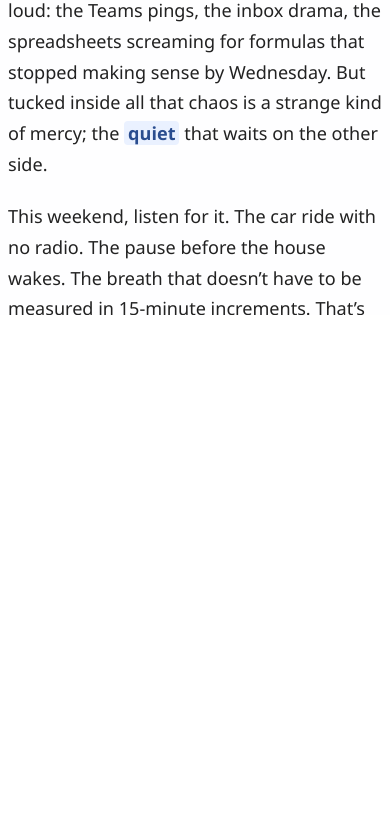
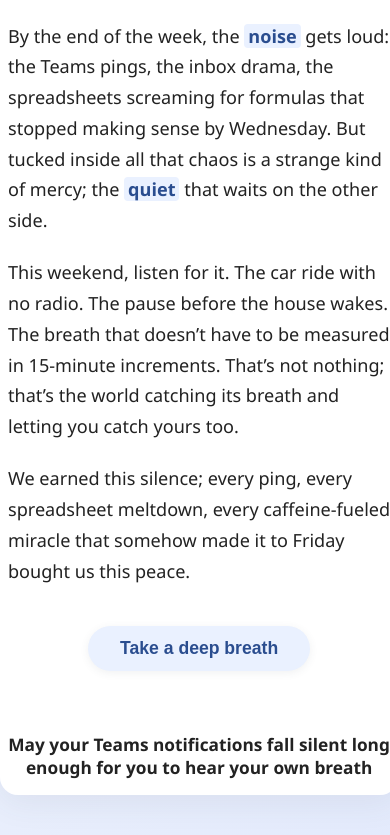
Before and after one commit to jesusruiz25/Friday-Quiet---Internal-Release-v1.0, a plain HTML site: page index.html in a window 390 px wide. Shown: the part 529-1364 px from the top of the page. Before the commit the page ends 844 px from the top, so only its background shows below. Drawn offline with Linux system fonts and the light colour scheme.

Commit message:
Update style.css

```diff
--- a/style.css
+++ b/style.css
@@ -1,35 +1,32 @@
+html, body {
+    height: 100%;
+    margin: 0;
+    padding: 0;
+}
+
 body {
     background: linear-gradient(135deg, #f8fafc 0%, #e3eafc 100%);
     color: #222;
     font-family: 'Segoe UI', 'Inter', Arial, sans-serif;
-    margin: 0;
     min-height: 100vh;
+    /* Center content and lock scrolling on desktop */
+    display: flex;
+    justify-content: center;
+    align-items: center;
     overflow: hidden;
-    padding: 0;
-    display: flex;
-    align-items: center;
-    justify-content: center;
 }
 
 main {
     max-width: 700px;
-    margin: 0;
-    background: rgba(255,255,255,0.95);
+    width: 100%;
+    background: rgba(255,255,255,0.97);
     border-radius: 18px;
     box-shadow: 0 8px 32px rgba(60,72,88,0.08);
     padding: 40px 32px 32px 32px;
     animation: fadeIn 1.2s ease;
-    padding-bottom: 64px;
-    max-height: 100vh;
-    overflow: auto;
+    margin: 0;
 }
 
-html, body {
-    height: 100%;
-    margin: 0;
-    padding: 0;
-    overflow: hidden;
-}
 h1 {
     font-size: 2.2em;
     font-weight: 700;
@@ -59,7 +56,7 @@ h1 {
 .poem blockquote footer {
     font-style: normal;
     color: #6a7ba2;
-    margin-top: 0;
+    margin-top: 0.8em;
     text-align: right;
     font-size: 0.95em;
 }
@@ -77,13 +74,6 @@ h1 {
     background: #eaf1ff;
     border-radius: 4px;
     padding: 0 4px;
-}
-
-.wish {
-    margin-top: 2.5em;
-    text-align: center;
-    animation: fadeInUp 1.2s 0.6s both;
-    margin-bottom: 32px;
 }
 
 .breathe-section {
@@ -136,16 +126,18 @@ h1 {
     min-height: 1.5em;
 }
 
+.wish {
+    margin-top: 2.5em;
+    text-align: center;
+    font-size: 1.08em;
+    font-weight: 600;
+}
+
 .footer-fade {
     height: 40px;
     background: linear-gradient(to top, #e3eafc 80%, transparent 100%);
     margin-top: 40px;
     border-radius: 0 0 18px 18px;
-}
-
-@keyframes blink {
-    0%, 100% { opacity: 1; }
-    50% { opacity: 0.2; }
 }
 
 @keyframes fadeIn {
@@ -158,9 +150,19 @@ h1 {
     to { opacity: 1; transform: none;}
 }
 
-/* Responsive */
-@media (max-width: 800px) {
+/* Responsive: allow scrolling on small screens */
+@media (max-width: 900px) {
+    html, body {
+        overflow: auto;
+        height: auto;
+    }
+    body {
+        display: block;
+        min-height: 100vh;
+    }
     main {
+        margin: 24px 0;
         padding: 24px 8px 16px 8px;
+        max-width: 98vw;
     }
-   }
+}
```
